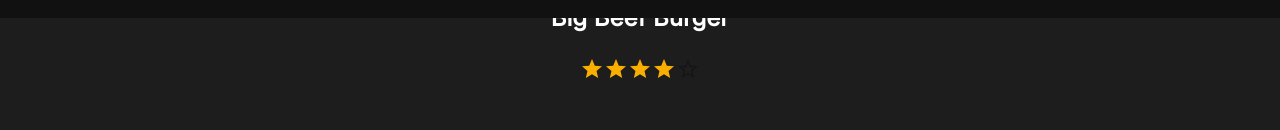
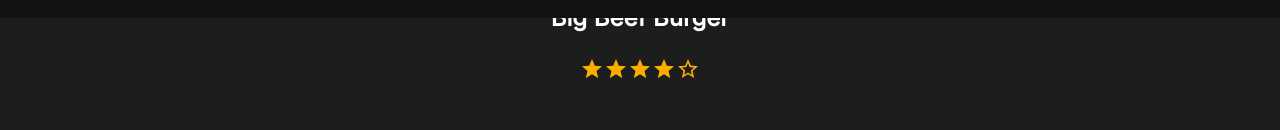
Before and after one commit to AdrSpeer/Food-Bro-App, a React (Vite) app: page /product/0 in a window 1280 px wide. Shown: the part 783-913 px from the top of the page. Built offline with nearby package versions, Linux system fonts and the light colour scheme.

Commit message:
changed star color

```diff
--- a/src/Pages/Product/Product.jsx
+++ b/src/Pages/Product/Product.jsx
@@ -8,6 +8,7 @@ import Rating from "@mui/material/Rating";
 import Stack from "@mui/material/Stack";
 import ArrowBackIosIcon from "@mui/icons-material/ArrowBackIos";
 import { CartItemsContext } from "../../Context/Context";
+import StarBorderIcon from "@mui/icons-material/StarBorder";
 
 const Product = () => {
   const [filteredData, setFilterdData] = useState({});
@@ -51,6 +52,7 @@ const Product = () => {
             precision={0.1}
             readOnly
             max={5}
+            emptyIcon={<StarBorderIcon style={{ color: "#faaf00" }} />}
           />
         </Stack>
       </div>
```
